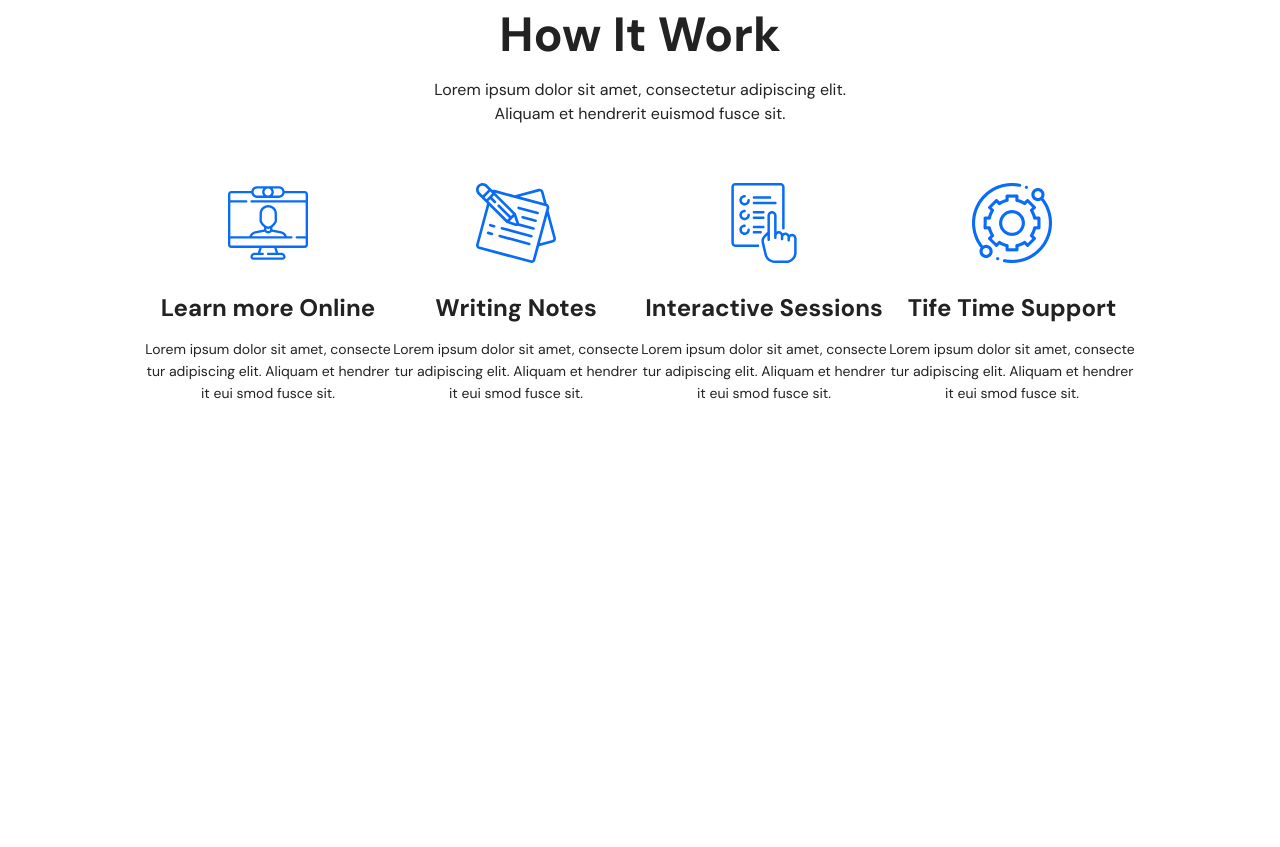
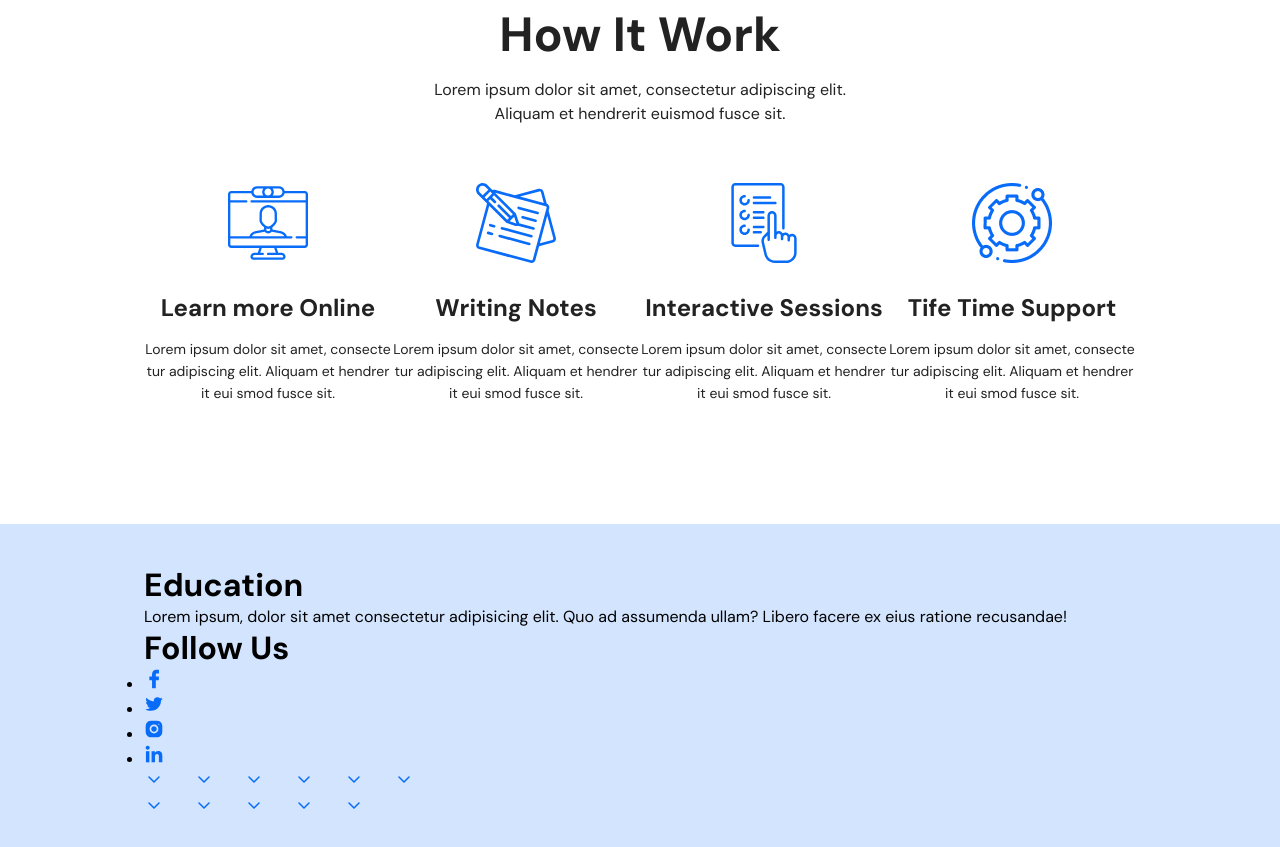
Before and after one commit to erdonogli/online-learning, a plain HTML site: page index.html in a window 1280 px wide. Shown: the part 1598-2445 px from the top of the page. Before the commit the page ends 2122 px from the top, so only its background shows below. Drawn offline with Linux system fonts and the light colour scheme.

Commit message:
footer added

```diff
--- a/index.html
+++ b/index.html
@@ -182,10 +182,113 @@
                 </ul>
             </div>
         </section>
+
+        <section class="four-section">
+            <div class="container container--four-section"></div>
+        </section>
     </main>
 
     <footer class="footer">
-        <div class="container container--footer"></div>
+        <div class="container container--footer">
+            <div class="footer-first">
+                <h1 class="footer-first__title">Education</h1>
+                <p class="footer-first__text">Lorem ipsum, dolor sit amet consectetur adipisicing elit. Quo ad assumenda
+                    ullam? Libero facere ex eius ratione recusandae!</p>
+                <h1 class="footer-first__title">Follow Us</h1>
+                <ul class="socials">
+                    <li class="social">
+                        <a href="#" class="social__url">
+                            <img src="./images/footer/Facebook.svg" alt="icon" class="social__url__image">
+                        </a>
+                    </li>
+
+                    <li class="social">
+                        <a href="#" class="social__url">
+                            <img src="./images/footer/Twitter.svg" alt="icon" class="social__url__image">
+                        </a>
+                    </li>
+
+                    <li class="social">
+                        <a href="#" class="social__url">
+                            <img src="./images/footer/Instagram (filled).svg" alt="icon" class="social__url__image">
+                        </a>
+                    </li>
+
+                    <li class="social">
+                        <a href="#" class="social__url">
+                            <img src="./images/footer/Linked In.svg" alt="icon" class="social__url__image">
+                        </a>
+                    </li>
+                </ul>
+            </div>
+            <div class="footer-second">
+                <nav class="navigation">
+                    <h1 class="footer-first__title"></h1>
+                    <ul class="links">
+                        <li class="link">
+                            <a class="link__url" href="./"><img src="./images/header/blue.svg" alt="icon"
+                                    class="link__url"></a>
+                        </li>
+
+                        <li class="link">
+                            <a class="link__url" href="./"><img src="./images/header/blue.svg" alt="icon"
+                                    class="link__url"></a>
+                        </li>
+
+                        <li class="link">
+                            <a class="link__url" href="./"><img src="./images/header/blue.svg" alt="icon"
+                                    class="link__url"></a>
+                        </li>
+
+                        <li class="link">
+                            <a class="link__url" href="./"><img src="./images/header/blue.svg" alt="icon"
+                                    class="link__url"></a>
+                        </li>
+
+                        <li class="link">
+                            <a class="link__url" href="./"><img src="./images/header/blue.svg" alt="icon"
+                                    class="link__url"></a>
+                        </li>
+
+                        <li class="link">
+                            <a class="link__url" href="./"><img src="./images/header/blue.svg" alt="icon"
+                                    class="link__url"></a>
+                        </li>
+                    </ul>
+                </nav>
+
+                <nav class="navigation">
+                    <h1 class="footer-first__title"></h1>
+                    <ul class="links">
+                        <li class="link">
+                            <a class="link__url" href="./"><img src="./images/header/blue.svg" alt="icon"
+                                    class="link__url"></a>
+                        </li>
+
+                        <li class="link">
+                            <a class="link__url" href="./"><img src="./images/header/blue.svg" alt="icon"
+                                    class="link__url"></a>
+                        </li>
+
+                        <li class="link">
+                            <a class="link__url" href="./"><img src="./images/header/blue.svg" alt="icon"
+                                    class="link__url"></a>
+                        </li>
+
+                        <li class="link">
+                            <a class="link__url" href="./"><img src="./images/header/blue.svg" alt="icon"
+                                    class="link__url"></a>
+                        </li>
+
+                        <li class="link">
+                            <a class="link__url" href="./"><img src="./images/header/blue.svg" alt="icon"
+                                    class="link__url"></a>
+                        </li>
+                    </ul>
+                </nav>
+                <nav class="navigation"></nav>
+            </div>
+        </div>
     </footer>
 </body>
 
--- a/style.css
+++ b/style.css
@@ -3,6 +3,7 @@
     --black: #222;
     --blue: #086cf9;
     --white: #fff;
+    --blur-bg:#d3e5fe;
 }
 
 *::before,
@@ -288,3 +289,8 @@ body {
     font-weight: 700;
     line-height: normal;
 }
+
+/* footer */
+.container--footer {
+    background: var(--blur-bg);
+}
```
Also changed, not shown: images/footer/Facebook.svg (added), images/footer/Instagram (filled).svg (added), images/footer/Linked In.svg (added), images/footer/Twitter.svg (added), images/footer/call (1) 1.svg (added), images/footer/domain 1.svg (added), images/footer/gmail 1.svg (added).
